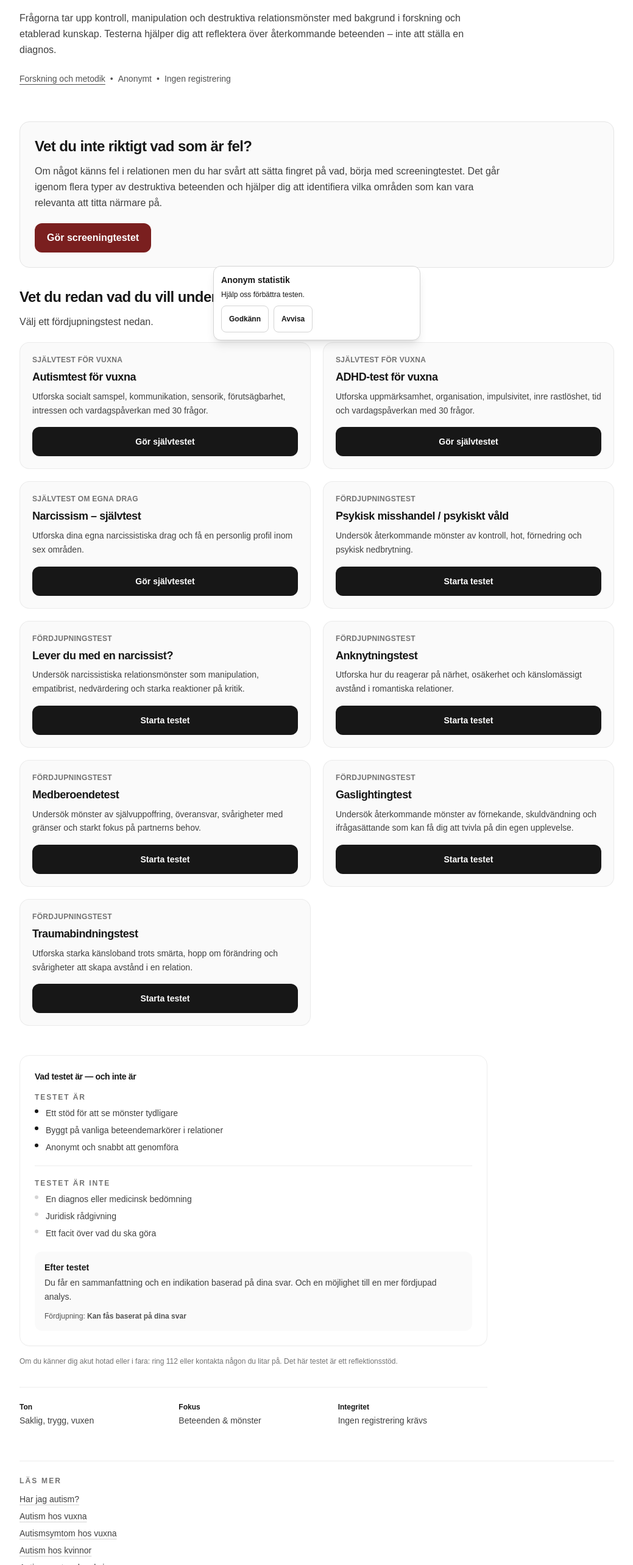
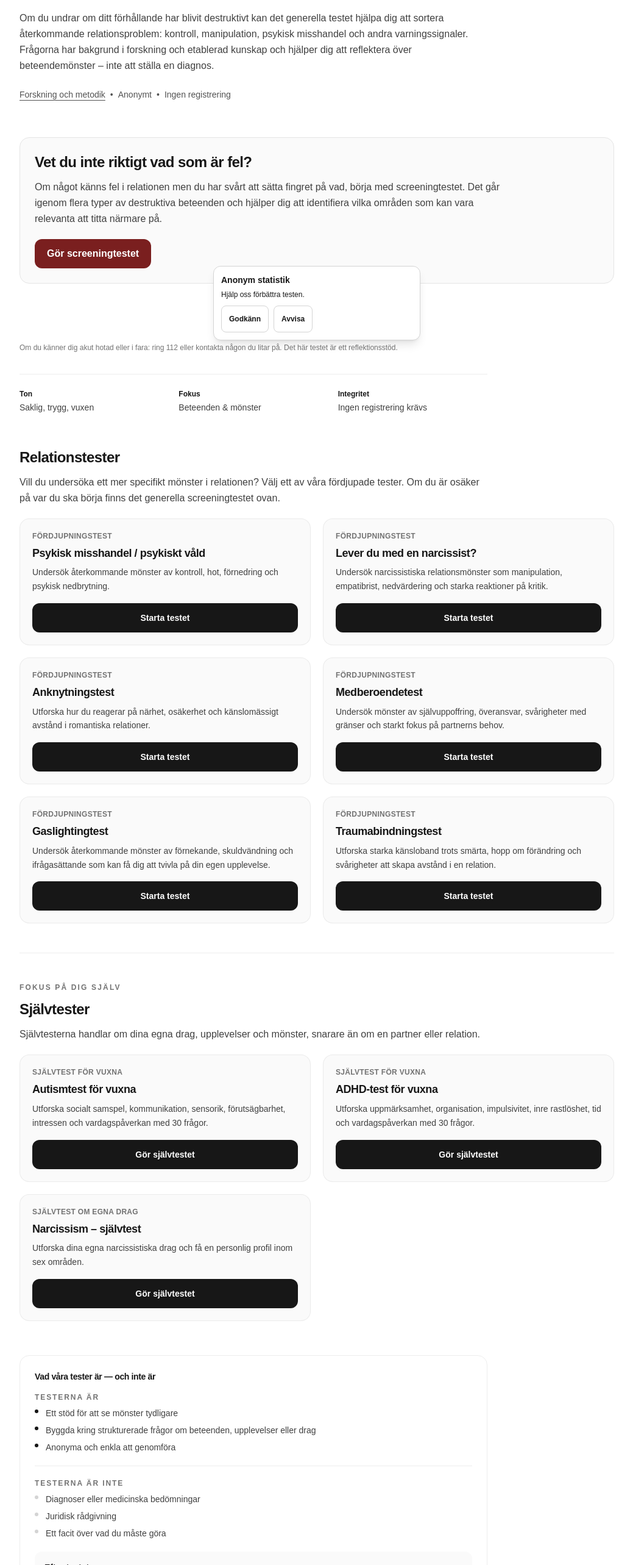
Before and after one commit to rickey88-rgb/relationstest, a Next.js app: page / in a window 1280 px wide. Shown: the part 234-2800 px from the top of the page at 61% size, without its empty margins (120-1159 px from the left). Built offline with nearby package versions, Linux system fonts and the light colour scheme.

Commit message:
new landning page

```diff
--- a/app/page.tsx
+++ b/app/page.tsx
@@ -12,7 +12,7 @@ export const metadata: Metadata = {
   },
 };
 
-const tests = [
+const selfTests = [
   {
     href: "/autism-test",
     title: "Autismtest för vuxna",
@@ -34,6 +34,9 @@ const tests = [
     description: "Utforska dina egna narcissistiska drag och få en personlig profil inom sex områden.",
     cta: "Gör självtestet",
   },
+];
+
+const relationTests = [
   {
     href: "/psykisk-misshandel-relation/test",
     title: "Psykisk misshandel / psykiskt våld",
@@ -42,21 +45,21 @@ const tests = [
       "Undersök återkommande mönster av kontroll, hot, förnedring och psykisk nedbrytning.",
   },
   {
-    href: "/narcissist-i-en-relation/test",
+    href: "/narcissist-i-en-relation",
     title: "Lever du med en narcissist?",
     category: "Fördjupningstest",
     description:
       "Undersök narcissistiska relationsmönster som manipulation, empatibrist, nedvärdering och starka reaktioner på kritik.",
   },
   {
-    href: "/anknytningstest/test",
+    href: "/anknytningstest",
     title: "Anknytningstest",
     category: "Fördjupningstest",
     description:
       "Utforska hur du reagerar på närhet, osäkerhet och känslomässigt avstånd i romantiska relationer.",
   },
    {
-    href: "/medberoendetest/test",
+    href: "/medberoendetest",
     title: "Medberoendetest",
     category: "Fördjupningstest",
     description:
@@ -114,9 +117,11 @@ export default function Landing() {
             </h1>
 
             <p className="mt-5 text-base leading-relaxed text-neutral-700">
-              Frågorna tar upp kontroll, manipulation och destruktiva relationsmönster
-              med bakgrund i forskning och etablerad kunskap. Testerna hjälper dig
-              att reflektera över återkommande beteenden – inte att ställa en diagnos.
+              Om du undrar om ditt förhållande har blivit destruktivt kan det
+              generella testet hjälpa dig att sortera återkommande relationsproblem:
+              kontroll, manipulation, psykisk misshandel och andra varningssignaler.
+              Frågorna har bakgrund i forskning och etablerad kunskap och hjälper
+              dig att reflektera över beteendemönster – inte att ställa en diagnos.
             </p>
             <p className="mt-3 flex flex-wrap items-center gap-x-2 text-sm text-neutral-600">
               <Link href="/metodik" className="inline-flex min-h-11 items-center underline underline-offset-4">Forskning och metodik</Link>
@@ -126,110 +131,16 @@ export default function Landing() {
 
           </div>
 
-          <section aria-labelledby="tests-heading" className="order-2 min-w-0 lg:col-span-12">
+          <section className="order-2 min-w-0 lg:col-span-12">
             <div className="mb-8 rounded-2xl border border-neutral-200 bg-neutral-50 p-5 sm:p-6">
               <h2 className="text-2xl font-semibold tracking-tight">Vet du inte riktigt vad som är fel?</h2>
               <p className="mt-3 max-w-3xl leading-relaxed text-neutral-700">Om något känns fel i relationen men du har svårt att sätta fingret på vad, börja med screeningtestet. Det går igenom flera typer av destruktiva beteenden och hjälper dig att identifiera vilka områden som kan vara relevanta att titta närmare på.</p>
               <Link href="/test" className="mt-5 inline-flex min-h-12 w-full items-center justify-center rounded-xl bg-[#7A1F1F] px-5 py-3 text-center font-semibold text-white hover:bg-[#5C1717] focus-visible:bg-[#5C1717] focus-visible:outline-2 focus-visible:outline-offset-4 focus-visible:outline-[#5C1717] sm:w-auto">Gör screeningtestet</Link>
             </div>
-            <h2 id="tests-heading" className="text-2xl font-semibold tracking-tight">
-              Vet du redan vad du vill undersöka?
-            </h2>
-            <p className="mt-3 max-w-2xl text-sm leading-relaxed text-neutral-700 sm:text-base">
-              Välj ett fördjupningstest nedan.
-            </p>
-            <ul className="mt-5 grid grid-cols-1 gap-4 sm:grid-cols-2 sm:gap-5">
-              {tests.map((test) => (
-                <li key={test.href} className="flex min-w-0 flex-col rounded-2xl border border-neutral-200/70 bg-neutral-50 p-4 sm:p-5">
-                  <p className="text-xs font-semibold uppercase tracking-wide text-neutral-500">
-                    {test.category}
-                  </p>
-                  <h3 className="mt-2 text-lg font-semibold leading-snug tracking-tight text-neutral-900">
-                    {test.title}
-                  </h3>
-                  <p className="mt-2 text-sm leading-relaxed text-neutral-700">
-                    {test.description}
-                  </p>
-                  <div className="mt-auto pt-4">
-                    <Link
-                      href={test.href}
-                      aria-label={`${test.cta ?? "Starta testet"}: ${test.title}`}
-                      className="inline-flex min-h-12 w-full items-center justify-center rounded-xl bg-neutral-900 px-4 py-3 text-center text-sm font-semibold text-white transition hover:bg-neutral-800 focus-visible:outline-none focus-visible:ring-2 focus-visible:ring-neutral-900 focus-visible:ring-offset-2"
-                    >
-                      {test.cta ?? "Starta testet"}
-                    </Link>
-                  </div>
-                </li>
-              ))}
-            </ul>
           </section>
 
-          {/* Right: Minimal, serious “frame” */}
+          {/* Safety note and site context beside the main test */}
           <aside className="order-3 min-w-0 max-w-3xl lg:col-span-12">
-            <div className="rounded-2xl border border-neutral-200/70 p-6 shadow-[0_1px_0_rgba(0,0,0,0.02)]">
-              <h2 className="text-sm font-semibold tracking-tight">
-                Vad testet är — och inte är
-              </h2>
-
-              <div className="mt-4 space-y-5">
-                <div>
-                  <p className="text-xs font-semibold uppercase tracking-[0.16em] text-neutral-500">
-                    Testet är
-                  </p>
-                  <ul className="mt-2 space-y-2 text-sm text-neutral-700">
-                    <li className="flex gap-3">
-                      <span className="mt-1 h-1.5 w-1.5 rounded-full bg-neutral-900" />
-                      Ett stöd för att se mönster tydligare
-                    </li>
-                    <li className="flex gap-3">
-                      <span className="mt-1 h-1.5 w-1.5 rounded-full bg-neutral-900" />
-                      Byggt på vanliga beteendemarkörer i relationer
-                    </li>
-                    <li className="flex gap-3">
-                      <span className="mt-1 h-1.5 w-1.5 rounded-full bg-neutral-900" />
-                      Anonymt och snabbt att genomföra
-                    </li>
-                  </ul>
-                </div>
-
-                <div className="border-t border-neutral-200/70 pt-5">
-                  <p className="text-xs font-semibold uppercase tracking-[0.16em] text-neutral-500">
-                    Testet är inte
-                  </p>
-                  <ul className="mt-2 space-y-2 text-sm text-neutral-700">
-                    <li className="flex gap-3">
-                      <span className="mt-1 h-1.5 w-1.5 rounded-full bg-neutral-300" />
-                      En diagnos eller medicinsk bedömning
-                    </li>
-                    <li className="flex gap-3">
-                      <span className="mt-1 h-1.5 w-1.5 rounded-full bg-neutral-300" />
-                      Juridisk rådgivning
-                    </li>
-                    <li className="flex gap-3">
-                      <span className="mt-1 h-1.5 w-1.5 rounded-full bg-neutral-300" />
-                      Ett facit över vad du ska göra
-                    </li>
-                  </ul>
-                </div>
-
-                <div className="rounded-xl bg-neutral-50 p-4">
-                  <p className="text-sm font-semibold text-neutral-900">
-                    Efter testet
-                  </p>
-                  <p className="mt-1 text-sm leading-relaxed text-neutral-700">
-                    Du får en sammanfattning och en indikation baserad på dina
-                    svar. Och en möjlighet till en mer fördjupad analys.
-                  </p>
-                  <p className="mt-3 text-xs text-neutral-600">
-                    Fördjupning:{" "}
-                    <span className="font-semibold">
-                      Kan fås baserat på dina svar
-                    </span>
-                  </p>
-                </div>
-              </div>
-            </div>
-
             <p className="mt-4 text-xs leading-relaxed text-neutral-500">
               Om du känner dig akut hotad eller i fara: ring 112 eller kontakta
               någon du litar på. Det här testet är ett reflektionsstöd.
@@ -261,6 +172,100 @@ export default function Landing() {
               </dl>
             </div>
           </aside>
+        </div>
+      </section>
+
+      <section aria-labelledby="tests-heading" className="mx-auto max-w-5xl px-4 pb-12 sm:px-6">
+        <h2 id="tests-heading" className="text-2xl font-semibold tracking-tight">Relationstester</h2>
+        <p className="mt-3 max-w-3xl leading-relaxed text-neutral-700">
+          Vill du undersöka ett mer specifikt mönster i relationen? Välj ett av
+          våra fördjupade tester. Om du är osäker på var du ska börja finns det
+          generella screeningtestet ovan.
+        </p>
+        <TestCards items={relationTests} />
+      </section>
+
+      <section aria-labelledby="self-tests-heading" className="mx-auto max-w-5xl px-4 pb-14 sm:px-6">
+        <div className="border-t border-neutral-200/70 pt-10 sm:pt-12">
+          <p className="text-xs font-semibold uppercase tracking-[0.18em] text-neutral-500">
+            Fokus på dig själv
+          </p>
+          <h2 id="self-tests-heading" className="mt-3 text-2xl font-semibold tracking-tight">Självtester</h2>
+          <p className="mt-3 max-w-3xl leading-relaxed text-neutral-700">
+            Självtesterna handlar om dina egna drag, upplevelser och mönster,
+            snarare än om en partner eller relation.
+          </p>
+          <TestCards items={selfTests} />
+        </div>
+      </section>
+
+      <section aria-labelledby="about-tests-heading" className="mx-auto max-w-5xl px-4 pb-14 sm:px-6">
+        <div className="max-w-3xl">
+            <div className="rounded-2xl border border-neutral-200/70 p-6 shadow-[0_1px_0_rgba(0,0,0,0.02)]">
+              <h2 id="about-tests-heading" className="text-sm font-semibold tracking-tight">
+                Vad våra tester är — och inte är
+              </h2>
+
+              <div className="mt-4 space-y-5">
+                <div>
+                  <p className="text-xs font-semibold uppercase tracking-[0.16em] text-neutral-500">
+                    Testerna är
+                  </p>
+                  <ul className="mt-2 space-y-2 text-sm text-neutral-700">
+                    <li className="flex gap-3">
+                      <span className="mt-1 h-1.5 w-1.5 rounded-full bg-neutral-900" />
+                      Ett stöd för att se mönster tydligare
+                    </li>
+                    <li className="flex gap-3">
+                      <span className="mt-1 h-1.5 w-1.5 rounded-full bg-neutral-900" />
+                      Byggda kring strukturerade frågor om beteenden, upplevelser eller drag
+                    </li>
+                    <li className="flex gap-3">
+                      <span className="mt-1 h-1.5 w-1.5 rounded-full bg-neutral-900" />
+                      Anonyma och enkla att genomföra
+                    </li>
+                  </ul>
+                </div>
+
+                <div className="border-t border-neutral-200/70 pt-5">
+                  <p className="text-xs font-semibold uppercase tracking-[0.16em] text-neutral-500">
+                    Testerna är inte
+                  </p>
+                  <ul className="mt-2 space-y-2 text-sm text-neutral-700">
+                    <li className="flex gap-3">
+                      <span className="mt-1 h-1.5 w-1.5 rounded-full bg-neutral-300" />
+                      Diagnoser eller medicinska bedömningar
+                    </li>
+                    <li className="flex gap-3">
+                      <span className="mt-1 h-1.5 w-1.5 rounded-full bg-neutral-300" />
+                      Juridisk rådgivning
+                    </li>
+                    <li className="flex gap-3">
+                      <span className="mt-1 h-1.5 w-1.5 rounded-full bg-neutral-300" />
+                      Ett facit över vad du måste göra
+                    </li>
+                  </ul>
+                </div>
+
+                <div className="rounded-xl bg-neutral-50 p-4">
+                  <p className="text-sm font-semibold text-neutral-900">
+                    Efter testet
+                  </p>
+                  <p className="mt-1 text-sm leading-relaxed text-neutral-700">
+                    Du får en sammanställning baserad på dina svar. Beroende på
+                    test kan du också få en fördjupad analys av de mönster
+                    som framträder.
+                  </p>
+                  <p className="mt-3 text-xs text-neutral-600">
+                    Fördjupning:{" "}
+                    <span className="font-semibold">
+                      Kan finnas beroende på test och dina svar
+                    </span>
+                  </p>
+                </div>
+              </div>
+            </div>
+
         </div>
       </section>
 
@@ -423,3 +428,36 @@ export default function Landing() {
     </main>
   );
 }
+
+function TestCards({
+  items,
+}: {
+  items: { href: string; title: string; category: string; description: string; cta?: string }[];
+}) {
+  return (
+    <ul className="mt-5 grid grid-cols-1 gap-4 sm:grid-cols-2 sm:gap-5">
+      {items.map((test) => (
+        <li key={test.href} className="flex min-w-0 flex-col rounded-2xl border border-neutral-200/70 bg-neutral-50 p-4 sm:p-5">
+          <p className="text-xs font-semibold uppercase tracking-wide text-neutral-500">
+            {test.category}
+          </p>
+          <h3 className="mt-2 text-lg font-semibold leading-snug tracking-tight text-neutral-900">
+            {test.title}
+          </h3>
+          <p className="mt-2 text-sm leading-relaxed text-neutral-700">
+            {test.description}
+          </p>
+          <div className="mt-auto pt-4">
+            <Link
+              href={test.href}
+              aria-label={`${test.cta ?? "Starta testet"}: ${test.title}`}
+              className="inline-flex min-h-12 w-full items-center justify-center rounded-xl bg-neutral-900 px-4 py-3 text-center text-sm font-semibold text-white transition hover:bg-neutral-800 focus-visible:outline-none focus-visible:ring-2 focus-visible:ring-neutral-900 focus-visible:ring-offset-2"
+            >
+              {test.cta ?? "Starta testet"}
+            </Link>
+          </div>
+        </li>
+      ))}
+    </ul>
+  );
+}
```
